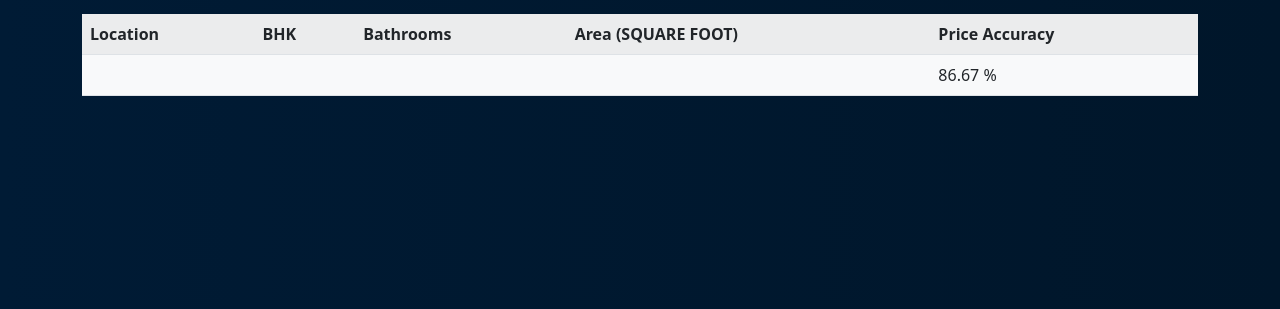
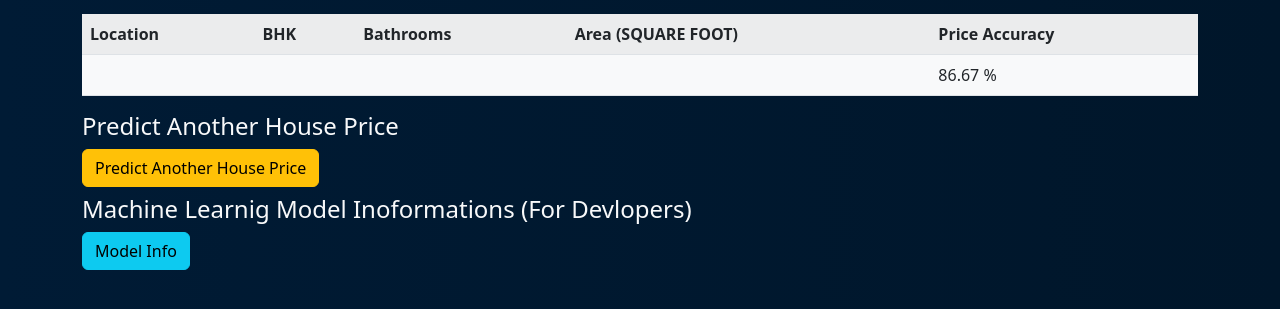
Before and after one commit to incredible-India/House-Pricing-ML, a Django app: template HousePricing/prediction/templates/prediction/finalresult.html in a window 1280 px wide. Shown: the part 104-413 px from the top of the page. Run offline with Django 4.2, Linux system fonts and the light colour scheme; the template is opened without the code that fills it, so the values that code supplies are empty; parts of the project's set-up code (start-up, migrations or seed data) failed here and were passed over.

Commit message:
added model info description

```diff
--- a/HousePricing/prediction/templates/prediction/finalresult.html
+++ b/HousePricing/prediction/templates/prediction/finalresult.html
@@ -37,4 +37,20 @@
         </table>
     </div>
 </div>
+
+
+<div class="container mt-2">
+    <h4 class="text-light">Predict Another House Price</h4>
+
+    <a href="{% url 'prediction' %}"></a>
+
+    <a href="" class="btn btn-warning">Predict Another House Price</a>
+</div>
+
+
+<div class="container mt-2">
+    <h4 class="text-light">Machine Learnig Model Inoformations (For Devlopers)</h4>
+
+    <a href="" class="btn btn-info">Model Info</a>
+</div>
 {% endblock content %}
```
